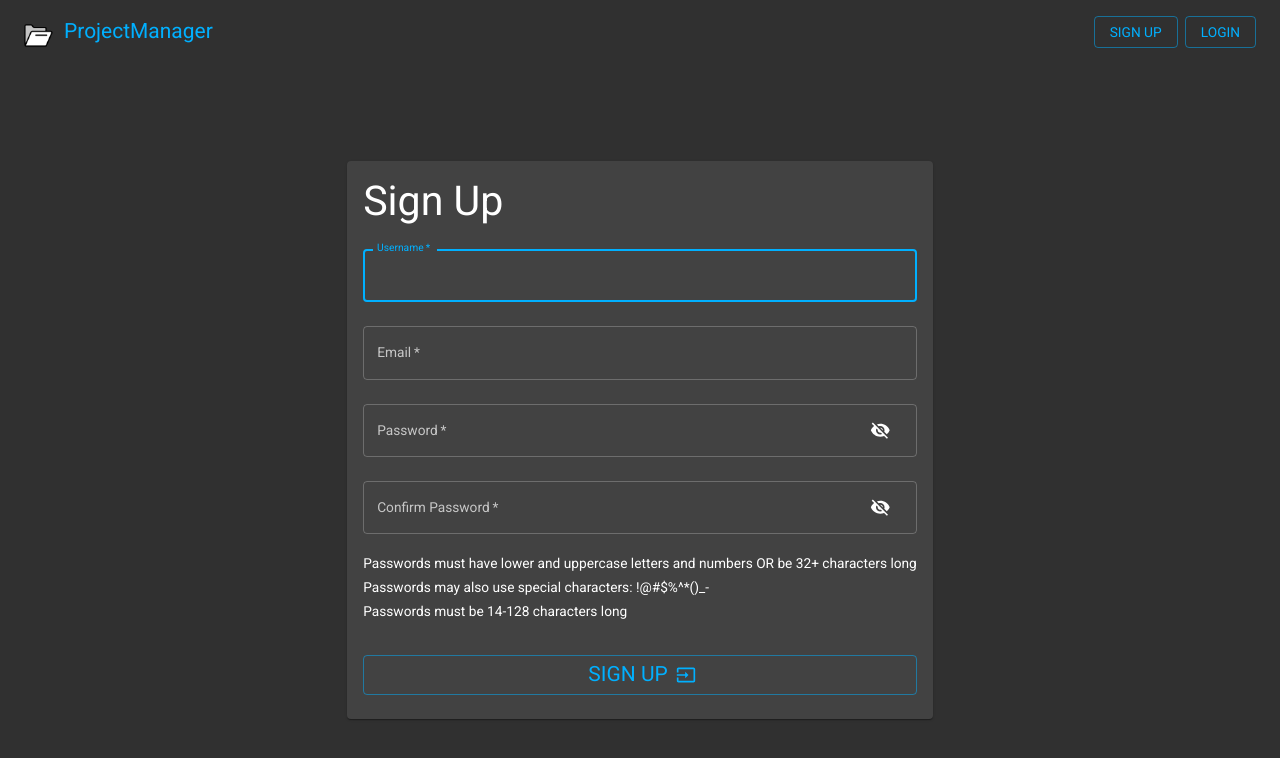
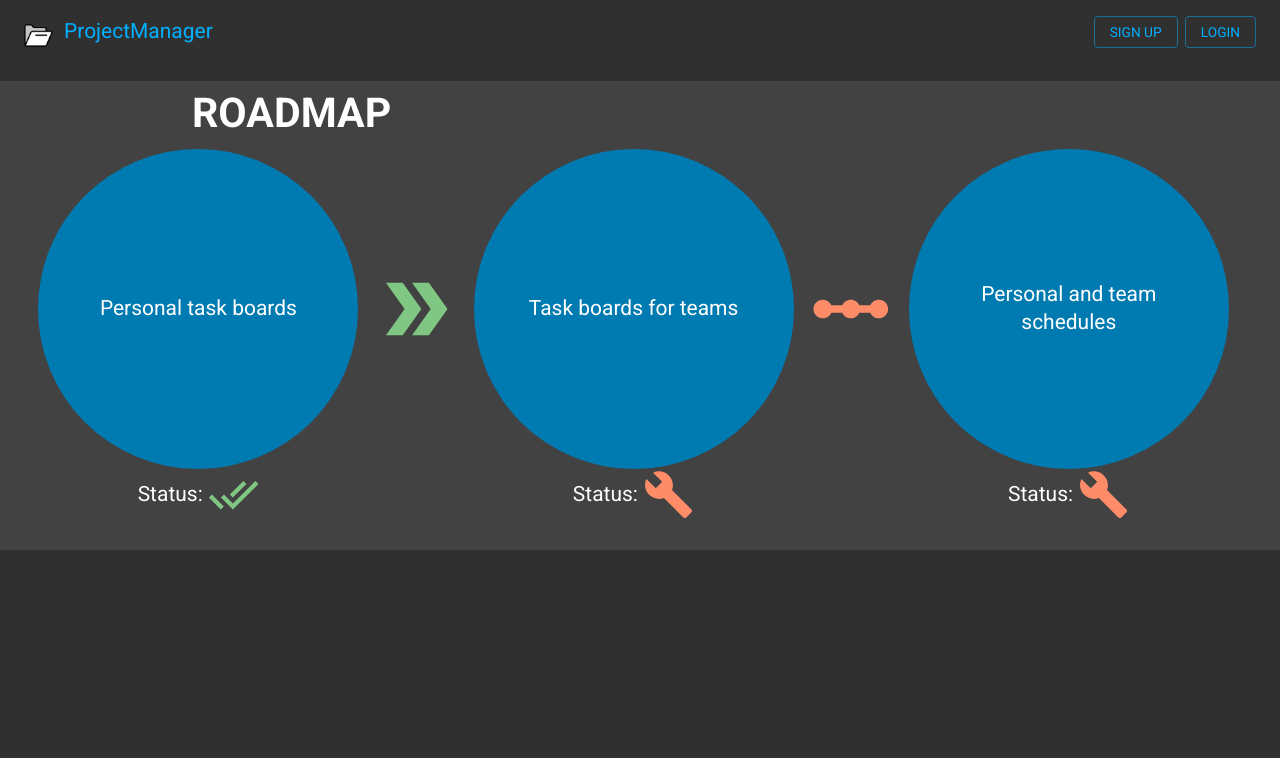
Before and after one commit to croconut/project_manager, a React (Create React App) app in the folder frontend/: page /welcome in a window 1280 px wide. Before the commit this address led to /join. Shown: the top 758 px of the page. Built offline with nearby package versions, Linux system fonts and the light colour scheme; no server answers.

Commit message:
started routing to and creating landing page
* started with probably the least important part, the roadmap which will be after the main call to action / link section

```diff
--- a/frontend/src/components/App.tsx
+++ b/frontend/src/components/App.tsx
@@ -12,11 +12,14 @@ import {
   loggedOutRoutes,
   loggedInRoutes,
   nonNavbarRoutes,
+  landingRoute,
 } from "../staticData/Routes";
 import { FetchFailedAction, LoginCompleteAction } from "src/staticData/types";
 import Logout from "./Logout";
 import Tasklist from "./Tasklist/Tasklist";
 import CreateTasklist from "./Tasklist/CreateTasklist";
+import LandingPage from "./LandingPage";
+
 type Props = {
   cookieLogin: () => Promise<FetchFailedAction | LoginCompleteAction>;
 };
@@ -38,6 +41,7 @@ const App: FC<Props> = ({ cookieLogin }): React.ReactElement => {
           <Route exact path={mainRoute.route} component={Homepage} />
           <Route path={loggedOutRoutes[0].route} component={Register} />
           <Route path={loggedOutRoutes[1].route} component={Login} />
+          <Route path={landingRoute.route} component={LandingPage} />
           <Route path={loggedInRoutes[3].route} component={Logout} />
           <Route path={nonNavbarRoutes[0].route} component={Tasklist} />
           <Route path={nonNavbarRoutes[1].route} component={CreateTasklist} />
--- a/frontend/src/components/Homepage.tsx
+++ b/frontend/src/components/Homepage.tsx
@@ -8,7 +8,7 @@ import { connect } from "react-redux";
 import { useHistory } from "react-router-dom";
 import { RootState } from "src/redux/reducers";
 import { getLoggedIn, getStoreStatus, getTasklists } from "src/redux/selectors";
-import { nonNavbarRoutes } from "src/staticData/Routes";
+import { landingRoute, loggedOutRoutes, nonNavbarRoutes } from "src/staticData/Routes";
 import { TTasklists } from "src/staticData/types";
 import WaitingOverlay from "./helpers/WaitingOverlay";
 import CreateTasklist from "./Tasklist/CreateTasklist";
@@ -109,9 +109,9 @@ const Homepage: FC<StoreProps> = ({ tasklists, loggedIn, storeState }) => {
   useEffect(() => {
     if (!loggedIn) {
       if (storeState === "FETCH_NEEDED") {
-        history.push("/join");
+        history.push(landingRoute.route);
       } else if (storeState === "SYNCED") {
-        history.push("/login");
+        history.push(loggedOutRoutes[1].route);
       }
     }
   }, [history, storeState, loggedIn]);
--- /dev/null
+++ b/frontend/src/components/LandingPage.tsx
@@ -0,0 +1,142 @@
+import React, { FC } from "react";
+import { Typography, Button, makeStyles } from "@material-ui/core";
+import { DoubleArrow, Build, DoneAll, LinearScale } from "@material-ui/icons";
+import { useMediaQuery } from "react-responsive";
+interface LandingPageProps {
+  nothing?: boolean;
+}
+
+const styles = makeStyles((theme) => ({
+  title: {
+    paddingTop: "0.5rem",
+    marginLeft: "15vw",
+  },
+  roadmap: {
+    backgroundColor: theme.palette.background.paper,
+  },
+  circles: {
+    paddingBottom: "30px",
+    paddingLeft: "3%",
+    display: "flex",
+  },
+  circleHolder: {
+    display: "flex",
+    flexDirection: "column",
+  },
+  circle: {
+    minWidth: "25vw",
+    maxWidth: "25vw",
+    minHeight: "25vw",
+    maxHeight: "25vw",
+    backgroundColor: theme.palette.primary.dark,
+    borderRadius: "50%",
+    flex: "1",
+    display: "flex",
+    alignItems: "center",
+  },
+  arrow1: {
+    minWidth: "7vw",
+    maxWidth: "10vw",
+    minHeight: "25vw",
+    maxHeight: "25vw",
+    marginLeft: "1vw",
+    marginRight: "1vw",
+    color: theme.palette.success.light,
+  },
+  status: {
+    width: "100%",
+    textAlign: "center",
+    display: "flex",
+    flexDirection: "row",
+    alignItems: "center",
+    justifyContent: "center",
+  },
+  check: {
+    color: theme.palette.success.light,
+    width: "4vw",
+    height: "4vw",
+  },
+  building: {
+    color: theme.palette.secondary.light,
+    width: "4vw",
+    height: "4vw",
+  },
+  arrow2: {
+    minWidth: "7vw",
+    maxWidth: "10vw",
+    minHeight: "25vw",
+    maxHeight: "25vw",
+    marginLeft: "1vw",
+    marginRight: "1vw",
+    color: theme.palette.secondary.light,
+  },
+  text: {
+    width: "70%",
+    margin: "15%",
+    textAlign: "center",
+    borderRadius: "50%",
+  },
+}));
+
+const LandingPage: FC<LandingPageProps> = () => {
+  const classes = styles();
+  const notMobile = useMediaQuery({ minWidth: 600 });
+  return (
+    <div className={classes.roadmap}>
+      <div className={classes.title}>
+        <Typography variant="h3">
+          <b>ROADMAP</b>
+        </Typography>
+      </div>
+      <p />
+      <div className={classes.circles}>
+        <div className={classes.circleHolder}>
+          <div className={classes.circle}>
+            <Typography
+              variant={notMobile ? "h5" : "body1"}
+              className={classes.text}
+            >
+              Personal task boards
+            </Typography>
+          </div>
+          <div className={classes.status}>
+            <Typography variant={notMobile ? "h5" : "body1"}>Status:&nbsp;</Typography>
+            <DoneAll className={classes.check} />
+          </div>
+        </div>
+        <DoubleArrow className={classes.arrow1} />
+        <div className={classes.circleHolder}>
+          <div className={classes.circle}>
+            <Typography
+              variant={notMobile ? "h5" : "body1"}
+              className={classes.text}
+            >
+              Task boards for teams
+            </Typography>
+          </div>
+          <div className={classes.status}>
+            <Typography variant={notMobile ? "h5" : "body1"}>Status:&nbsp;</Typography>
+            <Build className={classes.building} />
+          </div>
+        </div>
+        <LinearScale className={classes.arrow2} />
+        <div className={classes.circleHolder}>
+          <div className={classes.circle}>
+            <Typography
+              variant={notMobile ? "h5" : "body1"}
+              className={classes.text}
+            >
+              Personal and team schedules
+            </Typography>
+          </div>
+          <div className={classes.status}>
+            <Typography variant={notMobile ? "h5" : "body1"}>Status:&nbsp;</Typography>
+            <Build className={classes.building} />
+          </div>
+        </div>
+      </div>
+    </div>
+  );
+};
+
+export default LandingPage;
--- a/frontend/src/staticData/Routes.tsx
+++ b/frontend/src/staticData/Routes.tsx
@@ -14,6 +14,10 @@ export const loggedOutRoutes: Array<FrontendRoute> = [
   { name: "Sign Up", route: "/join" },
   { name: "Login", route: "/login" },
 ];
+export const landingRoute: FrontendRoute = {
+  name: "Welcome",
+  route: "/welcome",
+};
 export const loggedInRoutes: Array<FrontendRoute> = [
   { name: "My Tasklists", route: "/tasklists" },
   { name: "My Organizations", route: "/organizations" },
```
